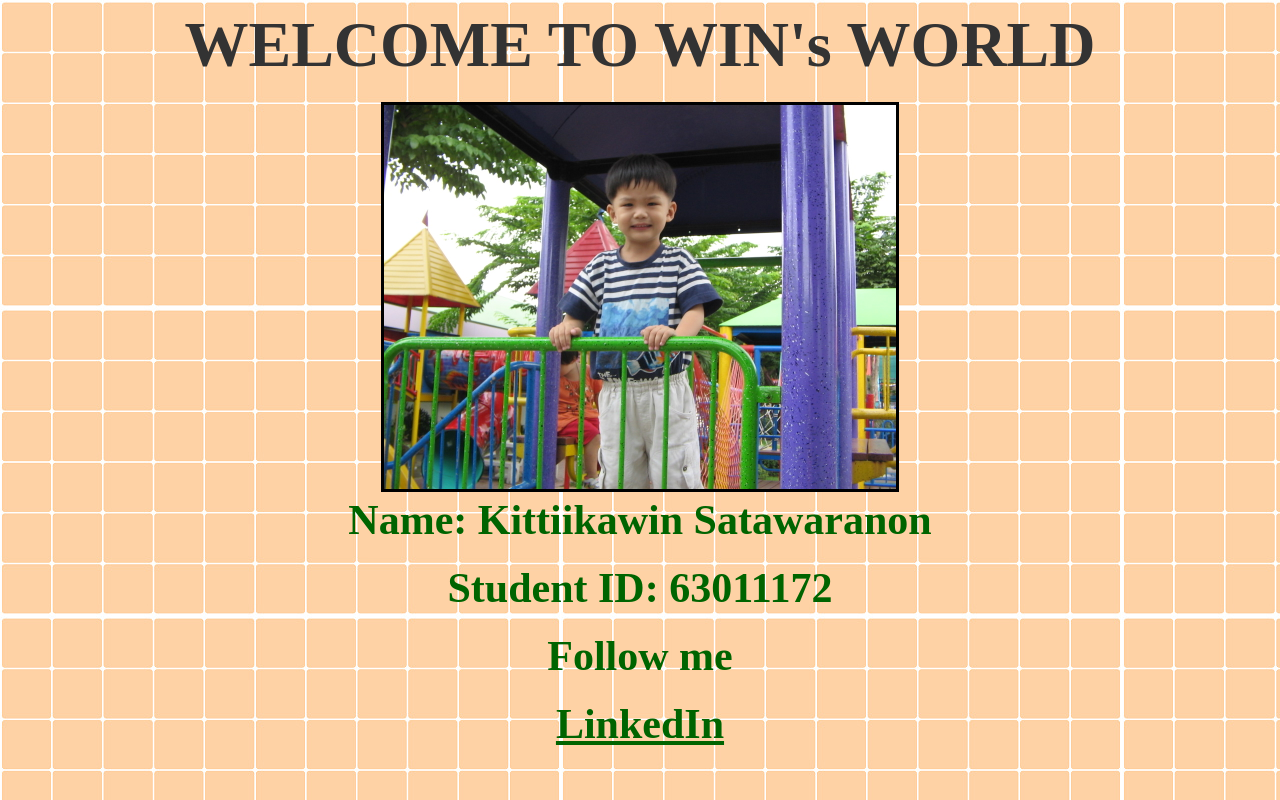
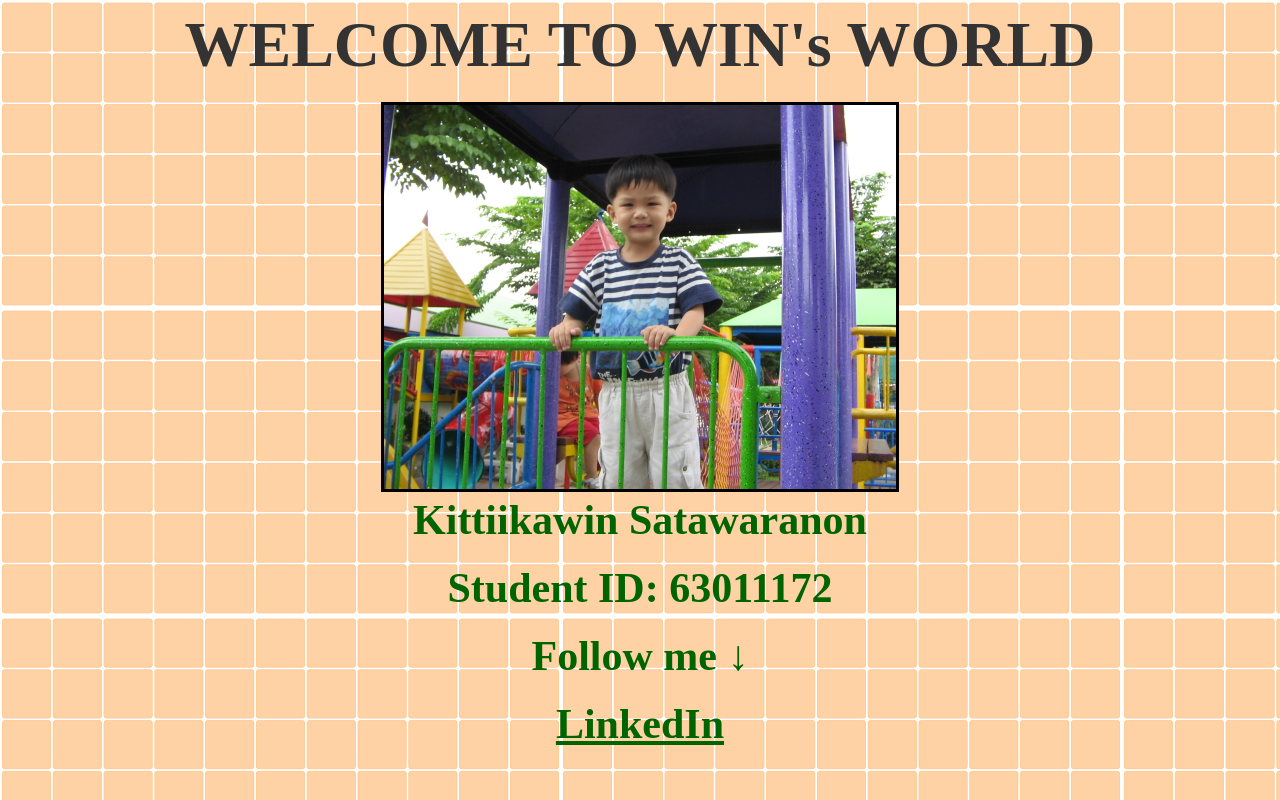
Before and after one commit to CARR0TB0Yz/GARFIELDz, a plain HTML site: page index.html in a window 1280 px wide. Drawn offline with Linux system fonts and the light colour scheme.

Commit message:
Update index.html

```diff
--- a/index.html
+++ b/index.html
@@ -42,7 +42,7 @@
             <center>
 		<img class="pic" src="nim.JPG" /></center>
             <b>
-            	<p class="word">Name: Kittiikawin Satawaranon</p>
+            	<p class="word">Kittiikawin Satawaranon</p>
             <b>
             <b>
             	<p class="word">Student ID: 63011172</p>
@@ -51,7 +51,7 @@
             	<p>                                  </p>
             <b>
             <b>
-            	<p class="word">Follow me</p>
+            	<p class="word">Follow me &darr;</p>
             <b>
             <center>
             <a class="word" href="https://www.linkedin.com/in/kittikawin/" target="_blank">
```
